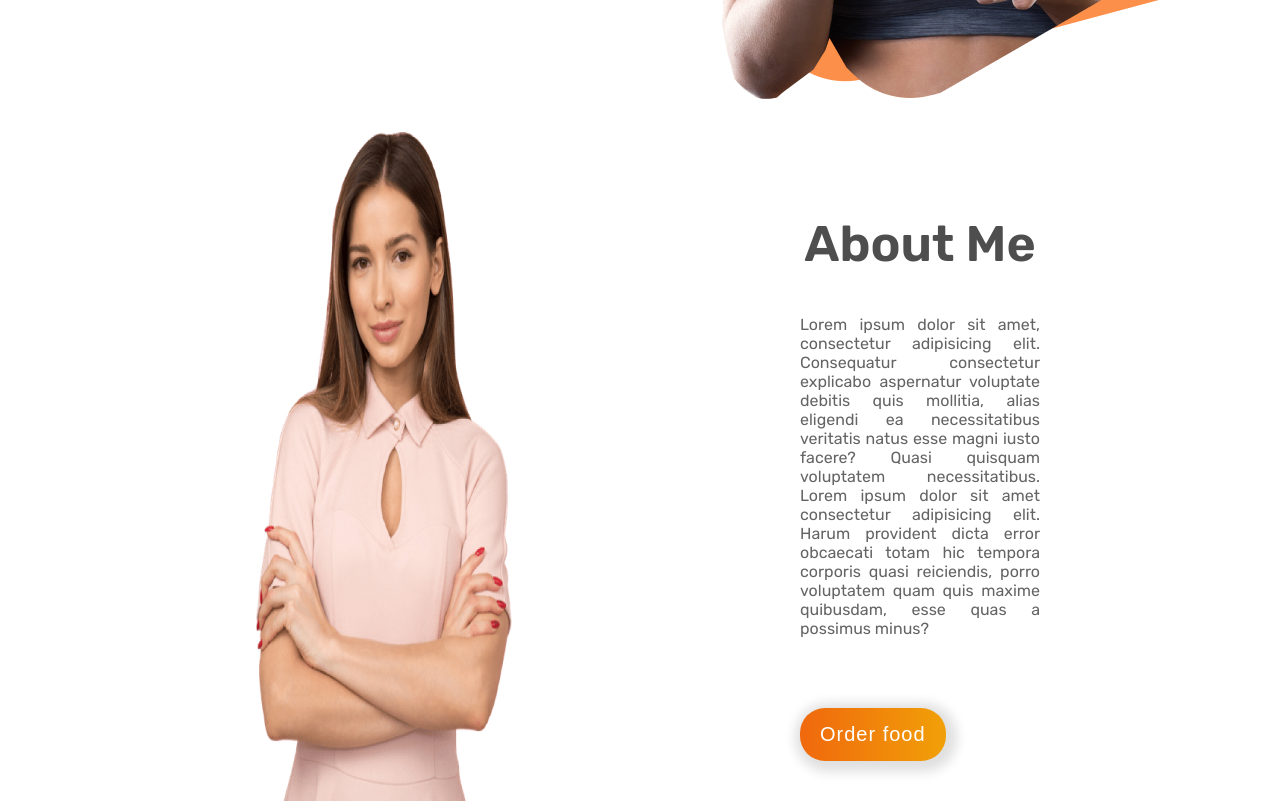
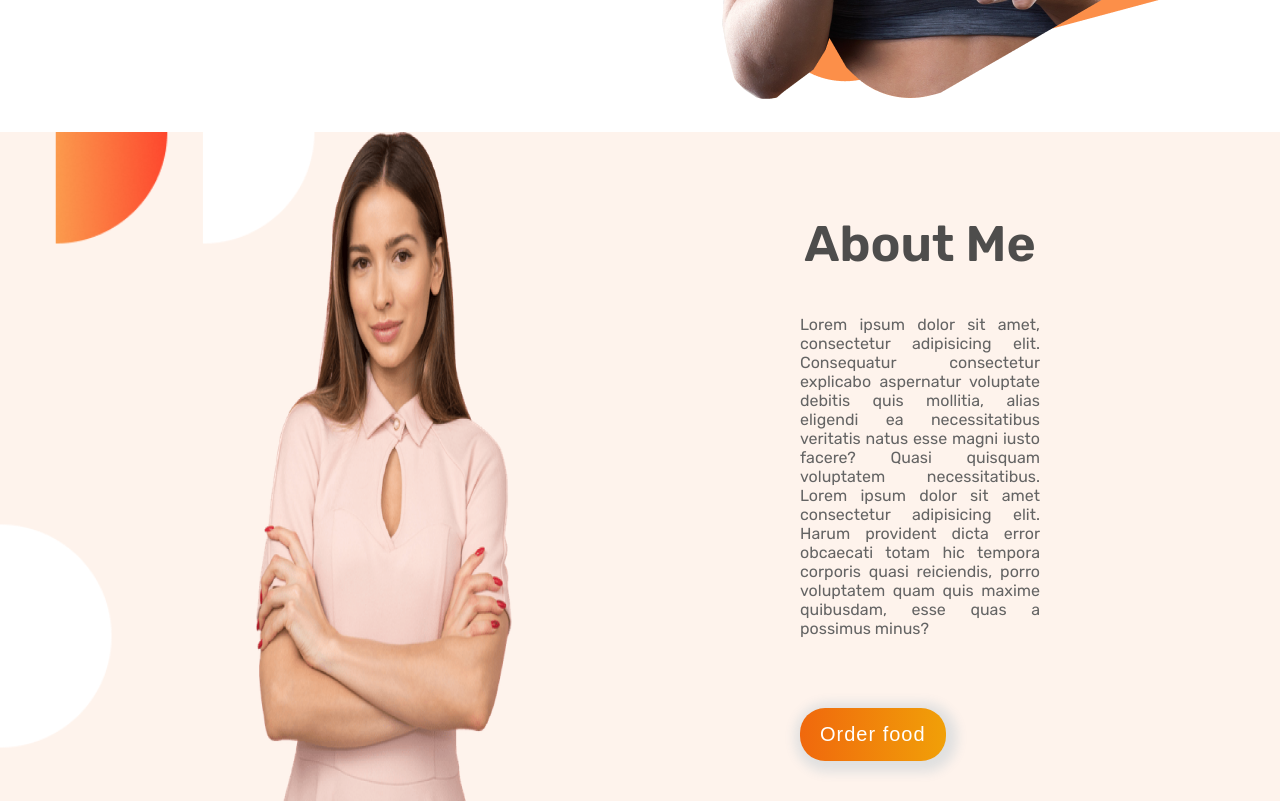
Before and after one commit to yahiasid35/CSS-task, a plain HTML site: page index.html in a window 1280 px wide. Shown: the part 620-1425 px from the top of the page. Drawn offline with Linux system fonts and the light colour scheme.

Commit message:
banner image chang

```diff
--- a/CSS/style.css
+++ b/CSS/style.css
@@ -33,7 +33,8 @@ body{
 width: 100%;
 display: flex;
 justify-content: space-between;
-background-image: url("Images/back.png");
+background-image: url("../Images/back.png");
+
 background-repeat: no-repeat;
 background-size: cover;
 
```
